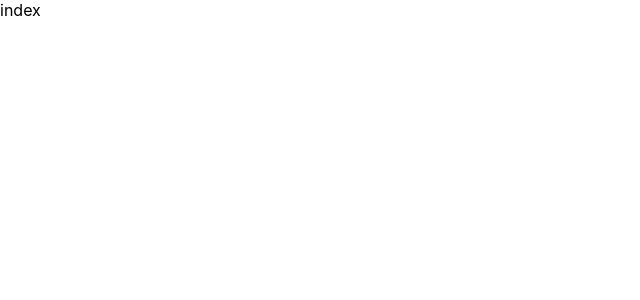
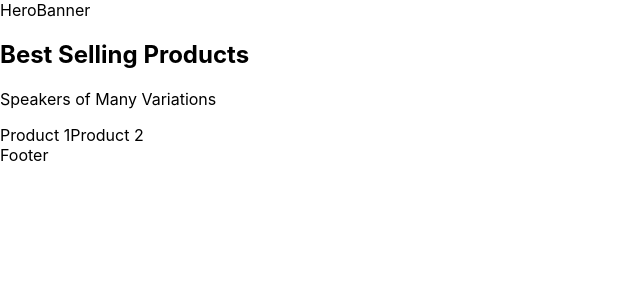
Before and after one commit to mfsiat/ecommerce-app, a Next.js app in the folder ecommerce/: page / in a window 1280 px wide. Shown: the top 300 px of the page, without its empty margins (0-640 px from the left). Built offline with nearby package versions, Linux system fonts and the light colour scheme.

Commit message:
added the skaleton of homepage

```diff
--- a/ecommerce/pages/index.js
+++ b/ecommerce/pages/index.js
@@ -2,7 +2,17 @@ import React from 'react'
 
 const index = () => {
   return (
-    <div>index</div>
+    <>
+      HeroBanner
+      <div>
+        <h2>Best Selling Products</h2>
+        <p>Speakers of Many Variations</p>
+      </div>
+      <div>
+        {['Product 1', 'Product 2'].map((product) => product)}
+      </div>
+      Footer
+    </>
   )
 }
 
```
